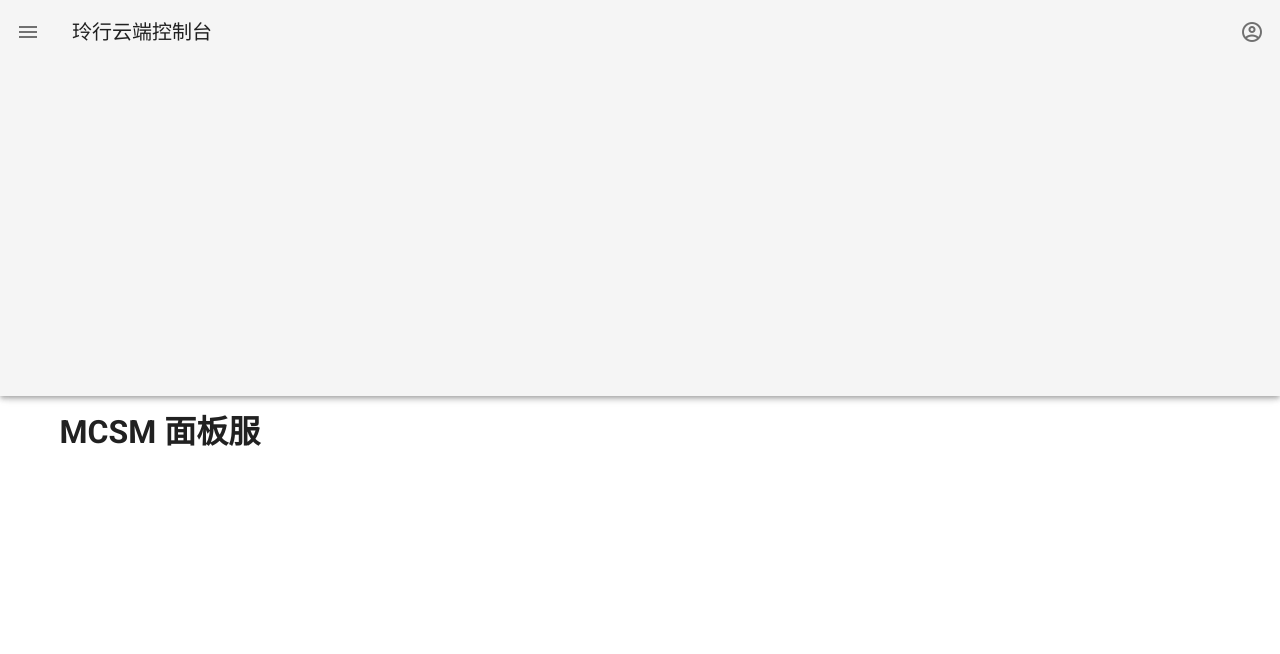
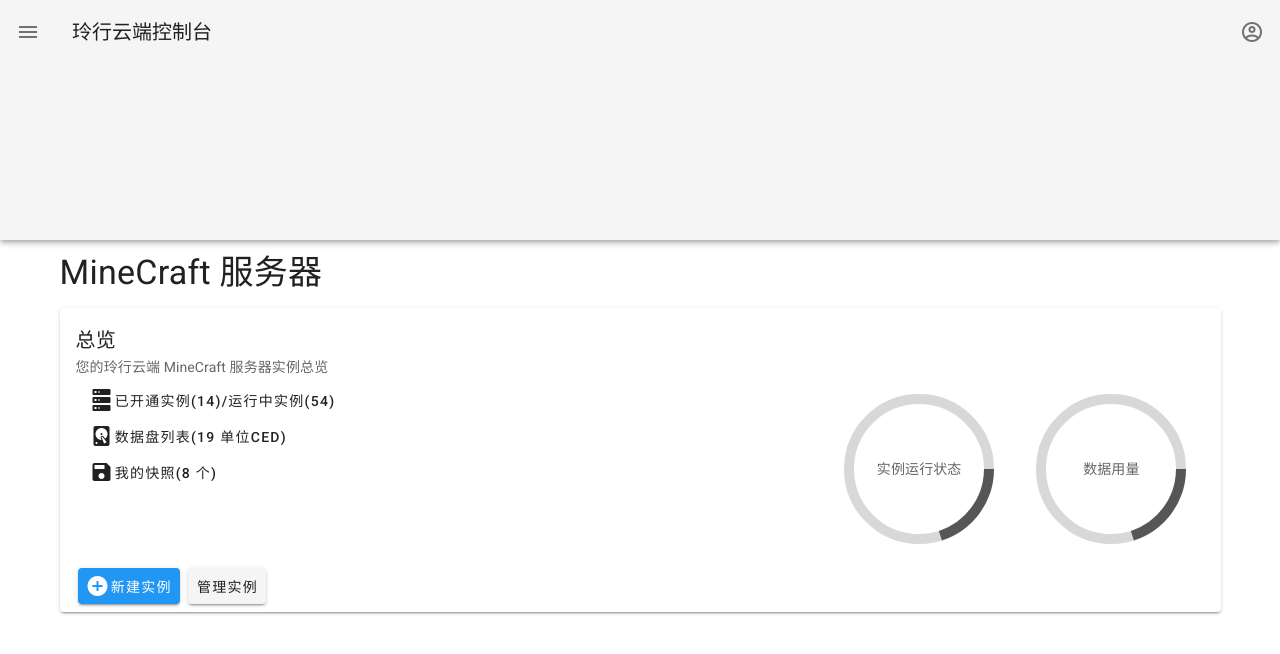
Before and after one commit to Incloudify/consolify-frontend, a Nuxt app: page /mcsm in a window 1280 px wide. Shown: the top 654 px of the page. Built offline with nearby package versions, Linux system fonts and the light colour scheme.

Commit message:
Add a page

```diff
--- a/pages/mcsm/index.vue
+++ b/pages/mcsm/index.vue
@@ -1,10 +1,94 @@
 <template>
-  <h1>MCSM 面板服</h1>
+  <div>
+    <p class="display-1 text--primary">
+      MineCraft 服务器
+    </p>
+    <!-- 总览卡片 开始 -->
+    <v-card>
+      <v-card-title>
+        <span>
+          总览
+        </span>
+      </v-card-title>
+      <v-card-subtitle>
+        <span>
+          您的玲行云端 MineCraft 服务器实例总览
+        </span>
+      </v-card-subtitle>
+      <v-card-text>
+        <v-row>
+          <!-- 卡片左列 -->
+          <v-col
+            cols="8"
+          >
+            <v-row>
+              <v-btn text>
+                <v-icon>
+                  mdi-server
+                </v-icon>
+                已开通实例({{ OwnedProductsMessage }})/运行中实例({{ OwnedProductsRunningMessage }})
+              </v-btn>
+            </v-row>
+            <v-row>
+              <v-btn text>
+                <v-icon>
+                  mdi-harddisk
+                </v-icon>
+                数据盘列表({{ OwnedDisksMessage }} 单位CED)
+              </v-btn>
+            </v-row>
+            <v-row>
+              <v-btn text>
+                <v-icon>
+                  mdi-content-save
+                </v-icon>
+                我的快照({{ OwnedSnapshotMessage }} 个)
+              </v-btn>
+            </v-row>
+          </v-col>
+          <!-- 卡片右列 -->
+          <v-col>
+            <v-row>
+              <v-col>
+                <v-progress-circular value="20" size="150" width="10">
+                  实例运行状态
+                </v-progress-circular>
+              </v-col>
+              <v-col>
+                <v-progress-circular value="20" size="150" width="10">
+                  数据用量
+                </v-progress-circular>
+              </v-col>
+            </v-row>
+          </v-col>
+        </v-row>
+      </v-card-text>
+      <!-- 卡片操作 -->
+      <v-card-actions>
+        <v-btn color="primary">
+          <v-icon>
+            mdi-plus-circle
+          </v-icon>
+          新建实例
+        </v-btn>
+        <v-btn>
+          管理实例
+        </v-btn>
+      </v-card-actions>
+    </v-card>
+    <!-- 总览卡片 结束 -->
+  </div>
 </template>
 
 <script>
 export default {
   name: 'MCSMIndex',
-  title: '概览'
+  title: '概览',
+  data: () => ({
+    OwnedProductsMessage: '14',
+    OwnedProductsRunningMessage: '54',
+    OwnedDisksMessage: '19',
+    OwnedSnapshotMessage: '8'
+  })
 }
 </script>
```
